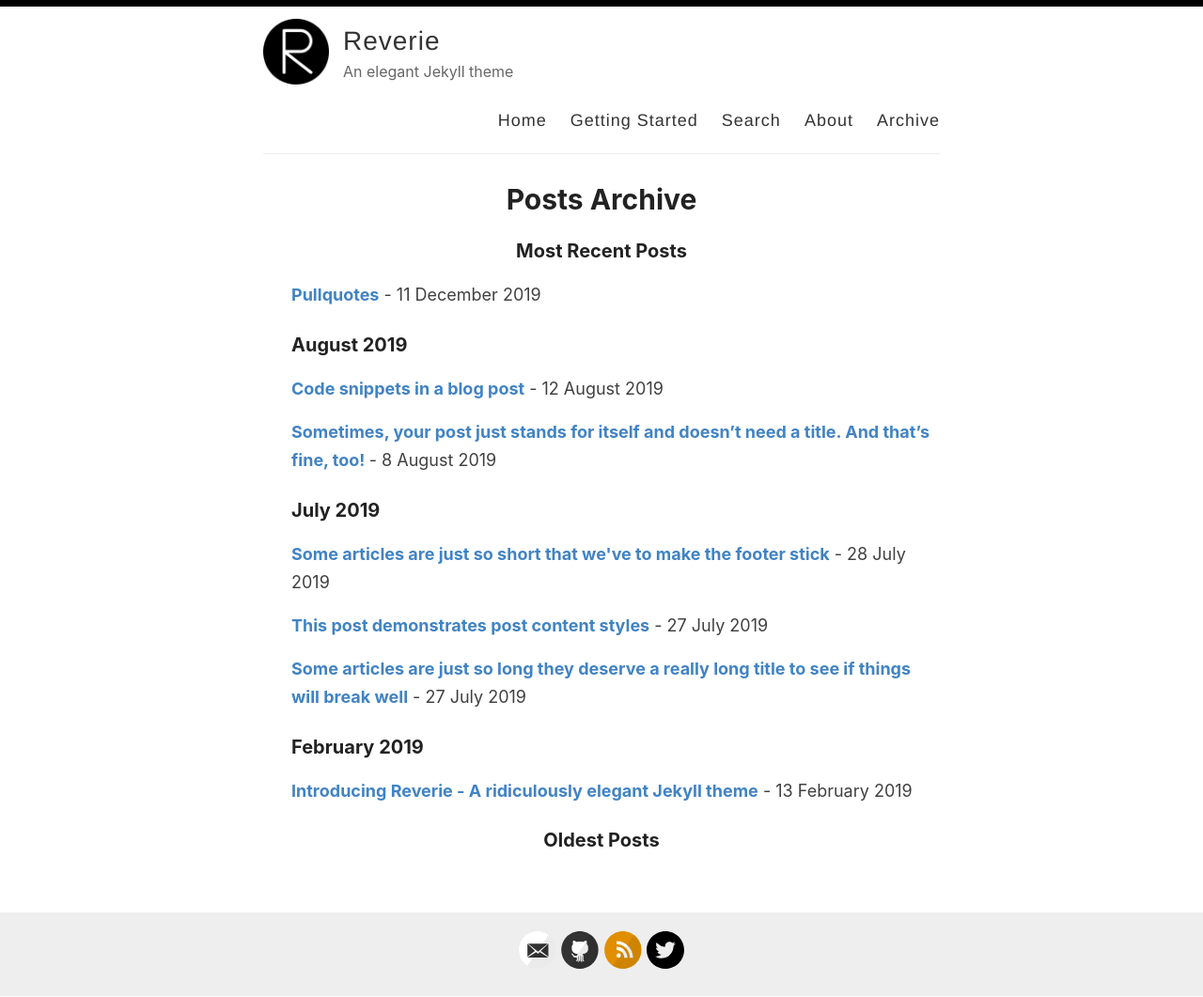
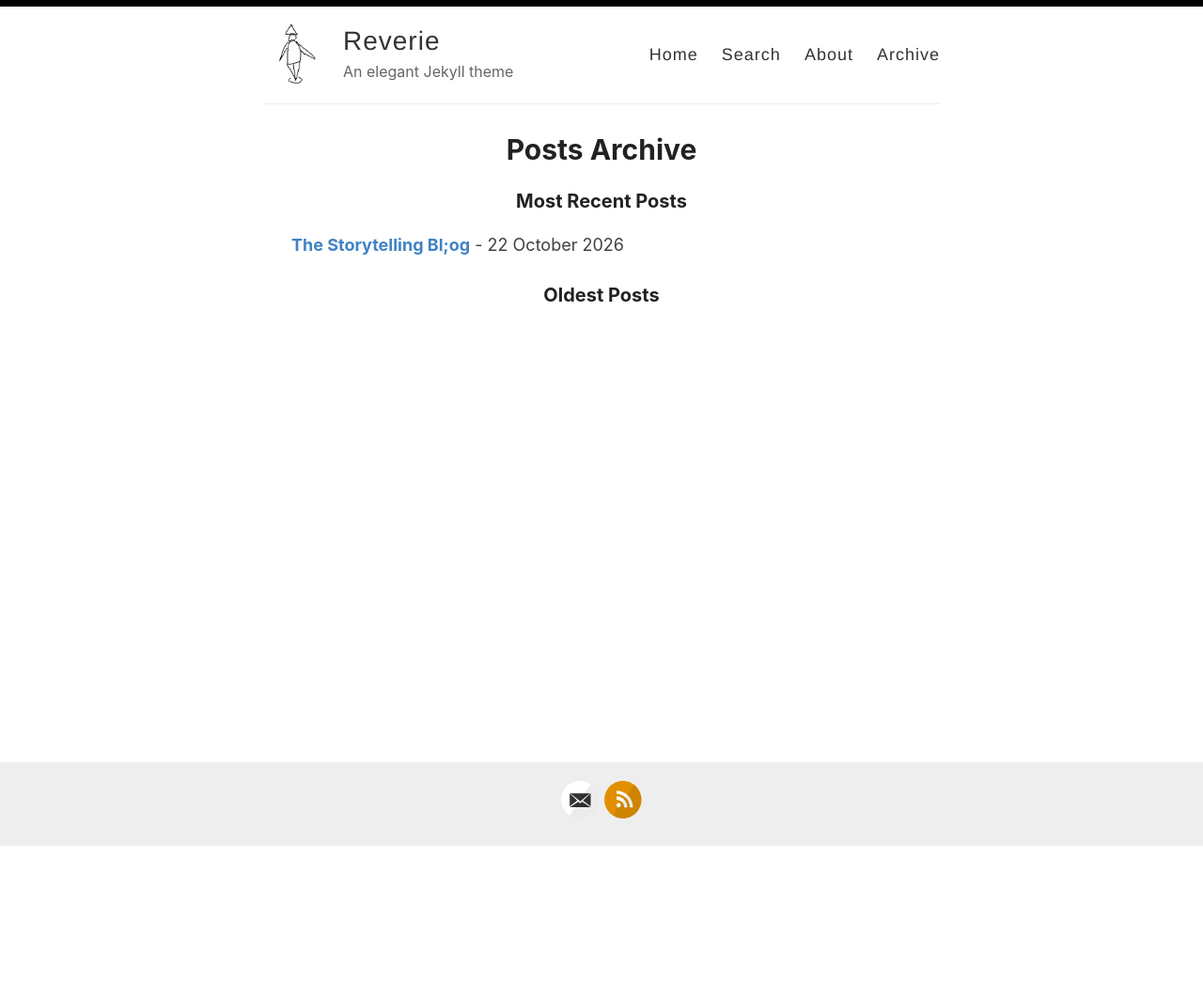
Before and after one commit to montystoryteller/storytelling, a Jekyll site: the page built from _pages/archive.md, in a window 1280 px wide. Shown: the whole page at 94% size. Built offline with Jekyll 4.4.1, drawn with Linux system fonts in a browser that asks for light colours; after the commit the page ends 901 px from its top, so only the background shows below that; part of the change alters nothing that is shown.

Commit message:
clean slate

````diff
--- a/_config.yml
+++ b/_config.yml
@@ -12,7 +12,7 @@ author: Amit Merchant
 description: An elegant Jekyll theme
 
 # URL of your avatar or profile pic (you could use your GitHub profile pic)
-avatar: /images/reverie.png
+avatar: /images/favicon.png
 
 #
 # Flags below are optional
@@ -21,15 +21,15 @@ avatar: /images/reverie.png
 # Includes an icon in the footer for each username you enter
 footer-links:
   dribbble:
-  email: amit.d.merchant@gmail.com
+  email: tony.hirst@gmail.com
   facebook:
   flickr:
-  github: amitmerchant1990/reverie
+  github:
   instagram:
   linkedin:
   pinterest:
   rss: rss
-  twitter: amit_merchant
+  twitter:
   stackoverflow:
   youtube: # channel/<your_long_string> or user/<user-name>
   googleplus: # anything in your profile username that comes after plus.google.com/
@@ -41,15 +41,15 @@ footer-links:
 disqus:
 
 # Enter your Google Analytics web tracking code (e.g. UA-2110908-2) to activate tracking
-google_analytics: UA-43339302-11
+google_analytics:
 
 # For newer "GA4" analytics, use the following instead of the "UA" entry above
 #google_analytics_ga4: G-GABC1DEFG
 
 # Your website URL (e.g. http://amitmerchant1990.github.io or http://www.amitmerchant.com)
 # Used for Sitemap.xml and your RSS feed
-url: http://www.amitmerchant.com/reverie
-enforce_ssl: https://www.amitmerchant.com/reverie
+url:
+enforce_ssl:
 
 # If you're hosting your site at a Project repository on GitHub pages
 # (http://yourusername.github.io/repository-name)
--- a/_layouts/default.html
+++ b/_layouts/default.html
@@ -29,7 +29,6 @@
 
             <nav>
               <a href="{{ site.baseurl }}/">Home</a>
-              <a href="{{ site.baseurl }}/getting-started">Getting Started</a>
               <a href="{{ site.baseurl }}/search">Search</a>
               <a href="{{ site.baseurl }}/about">About</a>
               <a href="{{ site.baseurl }}/archive">Archive</a>
--- a/_pages/about.md
+++ b/_pages/about.md
@@ -4,26 +4,4 @@ title: About
 permalink: /about/
 ---
 
-[Reverie](https://github.com/amitmerchant1990/reverie) is a Jekyll theme which is simple and opinionated. It's actually a fork of [jekyll-now](https://github.com/barryclark/jekyll-now) with some additional features and personal touches which I've implemented to suit my needs for [my blog](https://www.amitmerchant.com).
-
-This is a plug-and-play Jekyll theme which you can use on GitHub Pages without even setting up a local environment.
-
-## Features
-
-- Command-line free fork-first workflow, using GitHub.com to create, customize and post to your blog
-- Fully responsive and mobile optimized base theme
-- Sass/Coffeescript support using Jekyll 2.0
-- Free hosting on your GitHub Pages user site
-- All the SEO goodies comes in-built
-- Markdown blogging
-- Syntax highlighting using Pygments
-    - [Dracula syntax theme](https://draculatheme.com/) included
-- Disqus commenting
-- Google Analytics integration
-- Fuzzy search across blog posts
-- Pagination of posts works out-of-the-box.
-- Categorize posts out-of-the box
-- RSS Feed
-- In-built sitemap
-
-Learn more about it [here](https://github.com/amitmerchant1990/reverie) on how to get started.
+A place for me to post about things related to story and storytelling
--- a/_pages/getting-started.md
+++ /dev/null
@@ -1,51 +0,0 @@
----
-layout: page
-title: Getting started with Reverie
-permalink: /getting-started/
----
-
-### Step 1) Fork Reverie to your User Repository
-
-Fork [this repository](https://github.com/amitmerchant1990/reverie), then rename the repository to `yourgithubusername.github.io`.
-
-Alternatively, you can use [Use this template](https://github.com/amitmerchant1990/reverie/generate) button if you want to create a repository with a clean commit history which will use Reverie as a template.
-
-Your Jekyll blog will often be viewable immediately at <https://yourgithubusername.github.io> (if it's not, you can often force it to build by completing step 2)
-
-### Step 2) Customize and view your site
-
-Enter your site name, description, avatar and many other options by editing the `_config.yml` file. You can easily turn on Google Analytics tracking, Disqus commenting and social icons here.
-
-Making a change to `_config.yml` (or any file in your repository) will force GitHub Pages to rebuild your site with jekyll. Your rebuilt site will be viewable a few seconds later at <https://yourgithubusername.github.io> - if not, give it ten minutes as GitHub suggests and it'll appear soon.
-
-### Step 3) Publish your first blog post
-
-Create a new file called `/_posts/2019-2-13-Hello-World.md` to publish your first blog post. That's all you need to do to publish your first blog post! This [Markdown Cheatsheet](https://github.com/adam-p/markdown-here/wiki/Markdown-Cheatsheet) might come in handy while writing the posts.
-
-> You can add additional posts in the browser on GitHub.com too! Just hit the <kbd>Create new file</kbd> button in `/_posts/` to create new content. Just make sure to include the [front-matter](http://jekyllrb.com/docs/frontmatter/) block at the top of each new blog post and make sure the post's filename is in this format: year-month-day-title.md
-
-## Using Categories in Reverie
-
-You can categorize your content based on `categories` in Reverie. For this, you just need to add `categories` in front matter like below:
-
-For adding single category:
-
-```md
-categories: JavaScript
-```
-
-For adding multiple categories:
-
-```md
-categories: [PHP, Laravel]
-```
-
-The contegorized content can be shown over this URL: <https://yourgithubusername.github.io/categories/>
-
-## RSS
-
-The generated [RSS feed](https://en.wikipedia.org/wiki/RSS) of your blog can be found at <https://yourgithubusername.github.io/feed>. You can see the example RSS feed over [here](https://www.amitmerchant.com/reverie/feed).
-
-## Sitemap
-
-The generated sitemap of your blog can be found at <https://yourgithubusername.github.io/sitemap>. You can see the example sitemap feed over [here](https://www.amitmerchant.com/reverie/sitemap).
--- a/_posts/2019-02-13-introducing-reverie-jekyll-theme.md
+++ /dev/null
@@ -1,85 +0,0 @@
----
-layout: post
-title: Introducing Reverie - A ridiculously elegant Jekyll theme
-categories: [Miscellaneous, Jekyll]
----
-
-[Reverie](https://github.com/amitmerchant1990/reverie) is a [Jekyll](https://jekyllrb.com/)-powered theme which is simple and opinionated. It's actually a fork of [jekyll-now](https://github.com/barryclark/jekyll-now) with some additional features and personal touches which I've implemented to suit my needs for my blog.
-
-This is a plug-and-play Jekyll theme which you can use on GitHub Pages without even setting up a local environment.
-
-![](/images/reverie-demo.png)
-
-## Features overview
-
-- Command-line free fork-first workflow, using GitHub.com to create, customize and post to your blog
-- Fully responsive and mobile optimized base theme
-- Sass/Coffeescript support using Jekyll 2.0
-- Free hosting on your GitHub Pages user site
-- All the SEO goodies comes in-built
-- Markdown blogging
-- Syntax highlighting using Pygments
-    - [Dracula syntax theme](https://draculatheme.com/) included
-- Disqus commenting
-- Google Analytics integration
-- Fuzzy search across blog posts
-- Pagination of posts works out-of-the-box.
-- Categorize posts out-of-the box
-- RSS Feed
-- In-built sitemap
-
-<div style="text-align: center;">
- <script async type="text/javascript" src="//cdn.carbonads.com/carbon.js?serve=CE7D6KJY&placement=wwwamitmerchantcom" id="_carbonads_js"></script>
-</div>
-
-## Using Reverie on GitHub Pages
-
-### Step 1) Fork Reverie to your User Repository
-
-Fork [this repository](https://github.com/amitmerchant1990/reverie), then rename the repository to `yourgithubusername.github.io`.
-
-Alternatively, you can use [Use this template](https://github.com/amitmerchant1990/reverie/generate) button if you want to create a repository with a clean commit history which will use Reverie as a template.
-
-Your Jekyll blog will often be viewable immediately at <https://yourgithubusername.github.io> (if it's not, you can often force it to build by completing step 2)
-
-### Step 2) Customize and view your site
-
-Enter your site name, description, avatar and many other options by editing the `_config.yml` file. You can easily turn on Google Analytics tracking, Disqus commenting and social icons here.
-
-Making a change to `_config.yml` (or any file in your repository) will force GitHub Pages to rebuild your site with jekyll. Your rebuilt site will be viewable a few seconds later at <https://yourgithubusername.github.io> - if not, give it ten minutes as GitHub suggests and it'll appear soon.
-
-### Step 3) Publish your first blog post
-
-Create a new file called `/_posts/2019-2-13-Hello-World.md` to publish your first blog post. That's all you need to do to publish your first blog post! This [Markdown Cheatsheet](https://github.com/adam-p/markdown-here/wiki/Markdown-Cheatsheet) might come in handy while writing the posts.
-
-> You can add additional posts in the browser on GitHub.com too! Just hit the <kbd>Create new file</kbd> button in `/_posts/` to create new content. Just make sure to include the [front-matter](http://jekyllrb.com/docs/frontmatter/) block at the top of each new blog post and make sure the post's filename is in this format: year-month-day-title.md
-
-## Using Categories in Reverie
-
-You can categorize your content based on `categories` in Reverie. For this, you just need to add `categories` in front matter like below:
-
-For adding single category:
-
-```md
-categories: JavaScript
-```
-
-For adding multiple categories:
-
-```md
-categories: [PHP, Laravel]
-```
-
-The contegorized content can be shown over this URL: <https://yourgithubusername.github.io/categories/>
-
-## RSS
-
-The generated [RSS feed](https://en.wikipedia.org/wiki/RSS) of your blog can be found at <https://yourgithubusername.github.io/feed>. You can see the example RSS feed over [here](https://www.amitmerchant.com/reverie/feed).
-
-## Sitemap
-
-The generated sitemap of your blog can be found at <https://yourgithubusername.github.io/sitemap>. You can see the example sitemap feed over [here](https://www.amitmerchant.com/reverie/sitemap).
-
-## License
-
-MIT
--- a/_posts/2019-08-08-no-title-posts.md
+++ /dev/null
@@ -1,6 +0,0 @@
----
-layout: post
-title: ""
-categories: Miscellaneous
----
-Sometimes, your post just stands for itself and doesn't need a title. And that's fine, too!
--- a/_posts/2019-12-11-pullquotes.md
+++ /dev/null
@@ -1,14 +0,0 @@
----
-layout: post
-title:  Pullquotes
-categories: [HTML,Code]
-excerpt: In graphic design, a pull quote (also known as a lift-out pull quote) is a key phrase, quotation, or excerpt that has been pulled from an article and used as a page layout graphic element, serving to entice readers into the article or to highlight a key topic.
----
-
-In graphic design, a pull quote (also known as a lift-out pull quote) is a key phrase, quotation, or excerpt that has been pulled from an article and used as a page layout graphic element, serving to entice readers into the article or to highlight a key topic. {% include pullquote.html quote="It is typically placed in a larger or distinctive typeface and on the same page." %} Pull quotes are often used in magazine and newspaper articles, annual reports, and brochures, as well as on the web. They can add visual interest to text-heavy pages with few images or illustrations.
-
-Placement of a pull quote on a page may be defined in a publication's or website's style guide. Such a typographic device may or may not be aligned with a column on the page. Some designers, for example, choose not to align the quote. In that case, the quotation cuts into two or more columns, as in the example shown. Because the pull quote invites the reader to read about the highlighted material, the pull quote should appear before the text it cites and, generally, fairly close to it.
-
-Pull quotes need not be a verbatim copy of the text being quoted; depending on a publication's house style, pull quotes may be abbreviated for space or paraphrased for clarity, with or without indication.
-
-A disadvantage of pull quotes as a design element is that they can disrupt the reading process of readers invested in reading the text sequentially by drawing attention to ghost fragments out of context. At the other extreme, when pull quotes are used to break up what would otherwise be a formless wall of text, pull quote can serve as visual landmarks to help the reader maintain a sense of sequence and place.
--- a/_posts/2019-7-27-super-long-article.md
+++ /dev/null
@@ -1,11 +0,0 @@
----
-layout: post
-title: Some articles are just so long they deserve a really long title to see if things will break well
-categories: Miscellaneous
----
-
-Lorem ipsum dolor sit amet, consectetur adipiscing elit. Fusce bibendum neque eget nunc mattis eu sollicitudin enim tincidunt. Vestibulum lacus tortor, ultricies id dignissim ac, bibendum in velit. Proin convallis mi ac felis pharetra aliquam. Curabitur dignissim accumsan rutrum. In arcu magna, aliquet vel pretium et, molestie et arcu. Mauris lobortis nulla et felis ullamcorper bibendum. Phasellus et hendrerit mauris. Proin eget nibh a massa vestibulum pretium. Suspendisse eu nisl a ante aliquet bibendum quis a nunc. Praesent varius interdum vehicula. Aenean risus libero, placerat at vestibulum eget, ultricies eu enim. Praesent nulla tortor, malesuada adipiscing adipiscing sollicitudin, adipiscing eget est.
-
-Lorem ipsum dolor sit amet, consectetur adipiscing elit. Fusce bibendum neque eget nunc mattis eu sollicitudin enim tincidunt. Vestibulum lacus tortor, ultricies id dignissim ac, bibendum in velit. Proin convallis mi ac felis pharetra aliquam. Curabitur dignissim accumsan rutrum. In arcu magna, aliquet vel pretium et, molestie et arcu. Mauris lobortis nulla et felis ullamcorper bibendum. Phasellus et hendrerit mauris. Proin eget nibh a massa vestibulum pretium. Suspendisse eu nisl a ante aliquet bibendum quis a nunc. Praesent varius interdum vehicula. Aenean risus libero, placerat at vestibulum eget, ultricies eu enim. Praesent nulla tortor, malesuada adipiscing adipiscing sollicitudin, adipiscing eget est.
-
-Lorem ipsum dolor sit amet, consectetur adipiscing elit. Fusce bibendum neque eget nunc mattis eu sollicitudin enim tincidunt. Vestibulum lacus tortor, ultricies id dignissim ac, bibendum in velit. Proin convallis mi ac felis pharetra aliquam. Curabitur dignissim accumsan rutrum. In arcu magna, aliquet vel pretium et, molestie et arcu. Mauris lobortis nulla et felis ullamcorper bibendum. Phasellus et hendrerit mauris. Proin eget nibh a massa vestibulum pretium. Suspendisse eu nisl a ante aliquet bibendum quis a nunc. Praesent varius interdum vehicula. Aenean risus libero, placerat at vestibulum eget, ultricies eu enim. Praesent nulla tortor, malesuada adipiscing adipiscing sollicitudin, adipiscing eget est.
--- a/_posts/2019-7-27-this-post-demonstrates-post-content-styles.md
+++ /dev/null
@@ -1,95 +0,0 @@
----
-layout: post
-title: This post demonstrates post content styles
-categories: Miscellaneous
----
-
-Lorem ipsum dolor sit amet, consectetur adipiscing elit. Fusce bibendum neque eget nunc mattis eu sollicitudin enim tincidunt. Vestibulum lacus tortor, ultricies id dignissim ac, bibendum in velit. Praesent varius interdum vehicula. Aenean risus libero, placerat at vestibulum eget, ultricies eu enim. Praesent nulla tortor, malesuada adipiscing adipiscing sollicitudin, adipiscing eget est.
-
-## Some great heading (h2)
-
-Proin convallis mi ac felis pharetra aliquam. Curabitur dignissim accumsan rutrum. In arcu magna, aliquet vel pretium et, molestie et arcu.
-
-Mauris lobortis nulla et felis ullamcorper bibendum. Phasellus et hendrerit mauris. Proin eget nibh a massa vestibulum pretium. Suspendisse eu nisl a ante aliquet bibendum quis a nunc. Praesent varius interdum vehicula. Aenean risus libero, placerat at vestibulum eget, ultricies eu enim. Praesent nulla tortor, malesuada adipiscing adipiscing sollicitudin, adipiscing eget est.
-
-## Another great heading (h2)
-
-Lorem ipsum dolor sit amet, consectetur adipiscing elit. Fusce bibendum neque eget nunc mattis eu sollicitudin enim tincidunt. Vestibulum lacus tortor, ultricies id dignissim ac, bibendum in velit.
-
-### Some great subheading (h3)
-
-Proin convallis mi ac felis pharetra aliquam. Curabitur dignissim accumsan rutrum. In arcu magna, aliquet vel pretium et, molestie et arcu. Mauris lobortis nulla et felis ullamcorper bibendum.
-
-Phasellus et hendrerit mauris. Proin eget nibh a massa vestibulum pretium. Suspendisse eu nisl a ante aliquet bibendum quis a nunc.
-
-### Some great subheading (h3)
-
-Praesent varius interdum vehicula. Aenean risus libero, placerat at vestibulum eget, ultricies eu enim. Praesent nulla tortor, malesuada adipiscing adipiscing sollicitudin, adipiscing eget est.
-
-> This quote will change your life. It will reveal the secrets of the universe, and all the wonders of humanity. Don't misuse it.
-
-Lorem ipsum dolor sit amet, consectetur adipiscing elit. Fusce bibendum neque eget nunc mattis eu sollicitudin enim tincidunt.
-
-### Some great subheading (h3)
-
-Vestibulum lacus tortor, ultricies id dignissim ac, bibendum in velit. Proin convallis mi ac felis pharetra aliquam. Curabitur dignissim accumsan rutrum.
-
-```html
-<html>
-  <head>
-  </head>
-  <body>
-    <p>Hello, World!</p>
-  </body>
-</html>
-```
-
-
-In arcu magna, aliquet vel pretium et, molestie et arcu. Mauris lobortis nulla et felis ullamcorper bibendum. Phasellus et hendrerit mauris.
-
-#### You might want a sub-subheading (h4)
-
-In arcu magna, aliquet vel pretium et, molestie et arcu. Mauris lobortis nulla et felis ullamcorper bibendum. Phasellus et hendrerit mauris.
-
-In arcu magna, aliquet vel pretium et, molestie et arcu. Mauris lobortis nulla et felis ullamcorper bibendum. Phasellus et hendrerit mauris.
-
-#### But it's probably overkill (h4)
-
-In arcu magna, aliquet vel pretium et, molestie et arcu. Mauris lobortis nulla et felis ullamcorper bibendum. Phasellus et hendrerit mauris.
-
-### Oh hai, an unordered list!!
-
-In arcu magna, aliquet vel pretium et, molestie et arcu. Mauris lobortis nulla et felis ullamcorper bibendum. Phasellus et hendrerit mauris.
-
-- First item, yo
-- Second item, dawg
-- Third item, what what?!
-- Fourth item, fo sheezy my neezy
-
-### Oh hai, an ordered list!!
-
-In arcu magna, aliquet vel pretium et, molestie et arcu. Mauris lobortis nulla et felis ullamcorper bibendum. Phasellus et hendrerit mauris.
-
-1. First item, yo
-2. Second item, dawg
-3. Third item, what what?!
-4. Fourth item, fo sheezy my neezy
-
-
-
-## Headings are cool! (h2)
-
-Proin eget nibh a massa vestibulum pretium. Suspendisse eu nisl a ante aliquet bibendum quis a nunc. Praesent varius interdum vehicula. Aenean risus libero, placerat at vestibulum eget, ultricies eu enim. Praesent nulla tortor, malesuada adipiscing adipiscing sollicitudin, adipiscing eget est.
-
-Praesent nulla tortor, malesuada adipiscing adipiscing sollicitudin, adipiscing eget est.
-
-Proin eget nibh a massa vestibulum pretium. Suspendisse eu nisl a ante aliquet bibendum quis a nunc.
-
-### Tables
-
-|Title 1               | Title 2               | Title 3               | Title 4              |
-|--------------------- | --------------------- | --------------------- | ---------------------|
-|lorem                 | lorem ipsum           | lorem ipsum dolor     | lorem ipsum dolor sit|
-|lorem ipsum dolor sit | lorem ipsum dolor sit | lorem ipsum dolor sit | lorem ipsum dolor sit|
-|lorem ipsum dolor sit | lorem ipsum dolor sit | lorem ipsum dolor sit | lorem ipsum dolor sit|
-|lorem ipsum dolor sit | lorem ipsum dolor sit | lorem ipsum dolor sit | lorem ipsum dolor sit|
--- a/_posts/2019-7-28-super-short-article.md
+++ /dev/null
@@ -1,7 +0,0 @@
----
-layout: post
-title: Some articles are just so short that we've to make the footer stick
-categories: Miscellaneous
----
-
-Lorem ipsum dolor sit amet, consectetur adipisicing elit, sed do eiusmod tempor incididunt ut labore et dolore magna aliqua. Ut enim ad minim veniam, quis nostrud exercitation ullamco laboris nisi ut aliquip ex ea commodo consequat. Duis aute irure dolor in reprehenderit in voluptate velit esse cillum dolore eu fugiat nulla pariatur. Excepteur sint occaecat cupidatat non proident, sunt in culpa qui officia deserunt mollit anim id est laborum.
--- a/_posts/2019-8-12-code-snippets.md
+++ /dev/null
@@ -1,42 +0,0 @@
----
-layout: post
-title:  Code snippets in a blog post
-categories: [HTML,Code]
----
-
-This post demonstrate the use of code snippets in the theme. The code snippets are powered by [Pygments](http://pygments.org/) and the code theme that is been used in Reverie is called [Dracula](https://draculatheme.com/).
-
-This is a raw snippet:
-
-```
-hello world
-123
-This is a text snippet
-```
-
-This is a PHP snippet:
-
-```php
-<?php
-    echo 'Hello, World!';
-?>
-```
-
-This is a JavaScript snippet:
-
-```js
-const add = (a, b) => a + b
-const minus = (a, b) => a - b
-
-console.log(add(100,200))  // 300
-console.log(minus(100,200))  // -100
-```
-
-This is a Python snippet:
-
-```python
-def say_hello():
-    print("hello world!")
-
-say_hello()   // "hello world!"
-```
--- /dev/null
+++ b/_posts/2026-10-22-about.md
@@ -0,0 +1,10 @@
+---
+layout: post
+title:  The Storytelling Bl;og
+categories: [HTML,Code]
+excerpt: A sensible place to post about stories and storytelling
+---
+
+I started blogging well over twenty five years ago, work and tech related, mainly, but as storytelling is, if anything, now what I do, I need somewhere to post my thinkses...
+
+...and this seems like a sensible place to do it.
````
Also changed, not shown: images/favicon.png (added).
